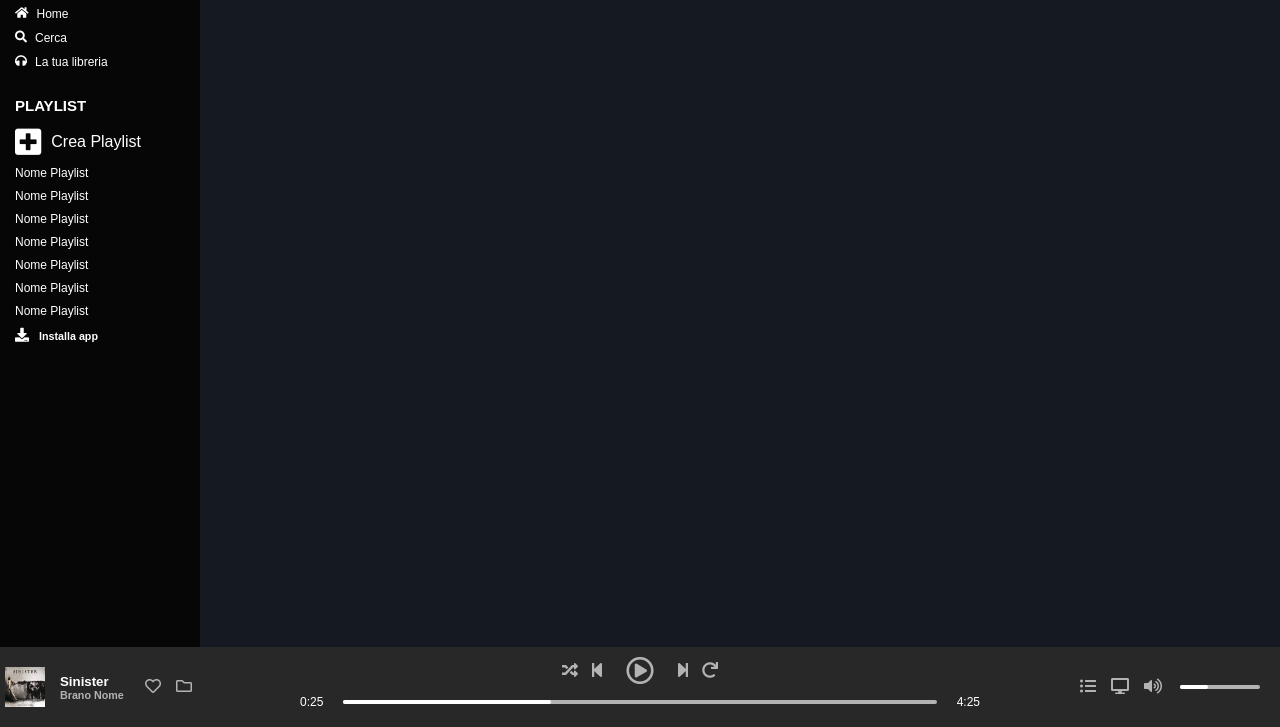
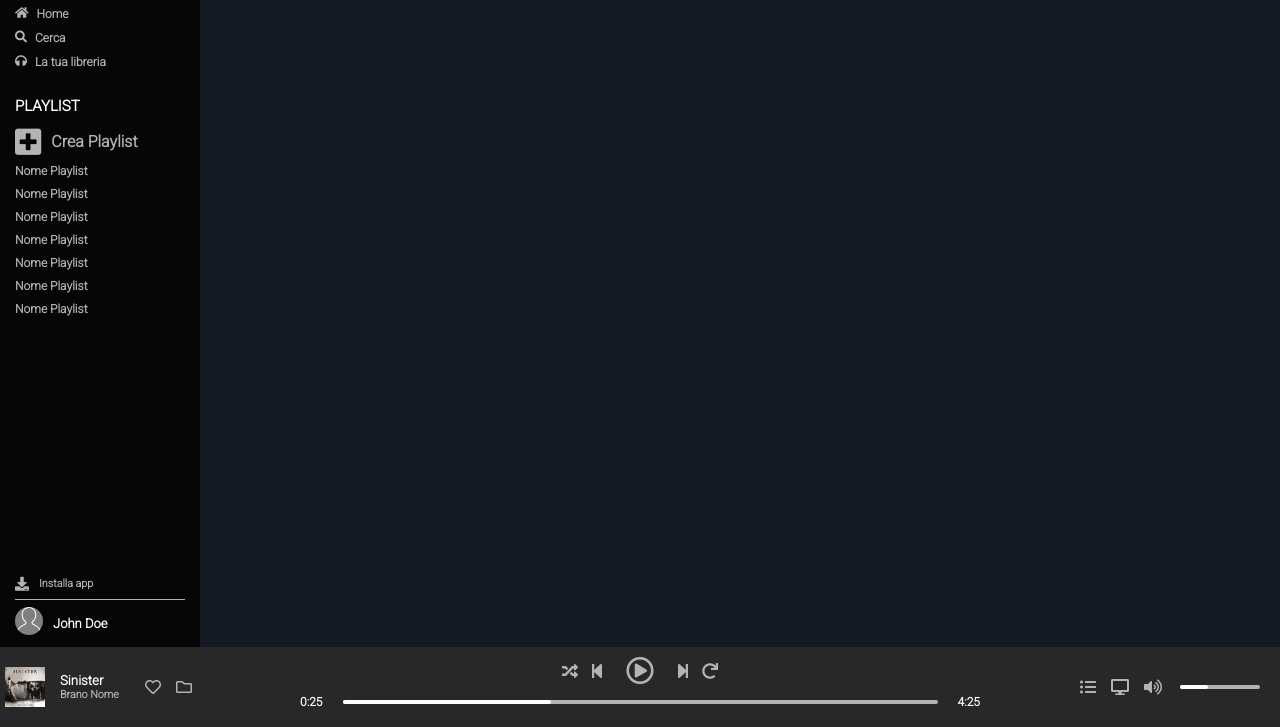
Before and after one commit to Miyka96/html-css-spotifyweb, a plain HTML site: page index.html in a window 1280 px wide. Shown: the part 73-800 px from the top of the page. Drawn offline with Linux system fonts and the light colour scheme.

Commit message:
nav bar details (progress)

```diff
--- a/index.html
+++ b/index.html
@@ -8,7 +8,10 @@
     <link rel="stylesheet" href="style.css">
     <title>Document</title>
     <link rel="preconnect" href="https://fonts.googleapis.com">
-<link rel="preconnect" href="https://fonts.gstatic.com" crossorigin>
+    <link rel="preconnect" href="https://fonts.gstatic.com" crossorigin>
+    <link rel="preconnect" href="https://fonts.googleapis.com">
+    <link rel="preconnect" href="https://fonts.gstatic.com" crossorigin>
+    <link href="https://fonts.googleapis.com/css2?family=Roboto:wght@300&family=Ubuntu&display=swap" rel="stylesheet">
 </head>
 
 <body>
@@ -21,44 +24,49 @@
                 </div>
                 <div class="nav-buttons">
                     <ul>
-                        <li>
+                        <li class="active">
                             <i class="fas fa-home"></i>
-                            <div>Home</div>
+                            <div class="btn_description"> <a href="">Home</a> </div>
                         </li>
                         <li>
                             <i class="fas fa-search"></i>
-                            <div>Cerca</div>
+                            <div class="btn_description"> <a href="">Cerca</a> </div>
                         </li>
                         <li>
                             <i class="fas fa-headphones"></i>
-                            <div>La tua libreria</div>
-                            <!-- (scusate non ho trovato l'icona giusta) -->
+                            <div class="btn_description"> <a href="">La tua libreria</a> </div>
                         </li>
                     </ul>
                 </div>
                 <div class="playlist-title">
                     <h5>Playlist</h5>
                     <div class="create-playlist">
-                        <i class="fas fa-plus-square"></i>
-                        <div>Crea Playlist</div>
+                        <a href="">
+                            <i class="fas fa-plus-square"></i>
+                            <div>Crea Playlist</div>
+                        </a>
                     </div>
                 </div>
-                <div class="playlist-li">
-                    <ul>
-                        <li>Nome Playlist</li>
-                        <li>Nome Playlist</li>
-                        <li>Nome Playlist</li>
-                        <li>Nome Playlist</li>
-                        <li>Nome Playlist</li>
-                        <li>Nome Playlist</li>
-                        <li>Nome Playlist</li>
+                    <ul class="playlist-li">
+                        <a href=""><li>Nome Playlist</li></a>
+                        <a href=""><li>Nome Playlist</li></a>
+                        <a href=""><li>Nome Playlist</li></a>
+                        <a href=""><li>Nome Playlist</li></a>
+                        <a href=""><li>Nome Playlist</li></a>
+                        <a href=""><li>Nome Playlist</li></a>
+                        <a href=""><li>Nome Playlist</li></a>
                     </ul>
-                </div>
 
                 <div class="nav-footer">
-                    <i class="fas fa-download"></i>
-                    <h6>Installa app</h6>
-                    <div class="user-name"></div>
+                    <div class="nav-footer_download">
+                        <i class="fas fa-download"></i>
+                        <a href=""><h6>Installa app</h6></a>
+                    </div>
+                    <div class="hr"></div>
+                    <div class="user-name">
+                        <div class="propic"> <img src="img/profile.svg" alt=""> </div>
+                        <div class="user-name_text">John Doe</div>
+                    </div>
                 </div>
             </nav>
 
--- a/style.css
+++ b/style.css
@@ -9,8 +9,8 @@
     height: calc(100vh - 80px);
     display: flex;
     flex-direction: column;
-    font-family: 'Ubuntu', sans-serif;
-    font-weight: 500;
+    font-family: 'Roboto', sans-serif;
+    font-weight: 600;
 }
 .toolbar{
     position: fixed;
@@ -29,12 +29,13 @@
     display: flex;
 }
 .nav-bar{
-    height: 100%;
+    height: calc(100vh - 80px);
     width: 200px;
     display: flex;
     flex-direction: column;
     gap: 10px;
     padding-left: 15px;
+    padding-right: 15px;
 }
 .main-content{
     display: flex;
@@ -49,7 +50,7 @@
 .music-playlist{
     height: 100%;
     background-color: #141922;
-    overflow-y: scroll;
+    overflow-y: auto;
 }
 
 /* TOOLBAR --------------------------------------------------*/
@@ -191,56 +192,115 @@ a{
     padding-top: 10px;
 }
 .nav-buttons{
-    color: white;
     font-size: 12px;
 }
-.nav-buttons ul li {
+.nav-buttons ul li:hover{
+    color: white;
+}
+.nav-buttons ul li{
     display: flex;
     gap: 8px;
+    color:#b4b3b3;
 }
 .nav-buttons ul{
     display: flex;
     flex-direction: column;
     gap: 10px;
 }
+.btn_description a{
+    color:#b4b3b3;
+}
+.btn_description a:hover{
+    color: white;
+}
+
 /* ----- */
 .playlist-title{
-    color: white;
+    color:#b4b3b3;
 }
 .playlist-title>h5{
     text-transform: uppercase;
     padding-top: 18px;
     padding-bottom: 14px;
     font-size: 15px;
+    color:white;
 }
-.create-playlist{
+.create-playlist a{
     display: flex;
     gap: 10px;
-    height: 28px;
+    height: 25px;
     align-items: center;
+    color:#b4b3b3;
+    text-decoration: currentColor;
+}
+.create-playlist a:hover{
+    color: white;
 }
 .create-playlist i{
     font-size: 30px;
 }
+.playlist-title .create-playlist:hover{
+    color: white;
+}
+
 /* --------- */
+
+.playlist-li a{
+    overflow-y: auto;
+    color:#b4b3b3;
+    font-size: 12px;
+    text-decoration: currentColor;
+}
+.playlist-li a:hover{
+    color: white;
+}
 .playlist-li{
-    overflow-y: scroll;
-    color: white;
-    font-size: 12px;
-}
-.playlist-li ul{
     display: flex;
     flex-direction: column;
     gap: 9px;
-    flex-shrink: 1;
+    flex-grow: 1;
 }
 /* ----- */
-.nav-footer{
+.nav-footer a{
+    color:#b4b3b3;
+    display: flex;
+    flex-direction: column;
+    gap: 10px;
+}
+.nav-footer a:hover{
     color: white;
+}
+.nav-footer_download{
     display: flex;
     gap: 10px;
-    align-items: flex-end;
+    align-items: center;
+    padding-bottom: 8px;
 }
-.nav-footer i{
+.nav-footer_download i{
     font-size: 14px;
+    color:#b4b3b3;
 }
+.hr{
+    width: 100%;
+    height: 0.5px;
+    background-color:#b4b3b3;
+    margin-bottom: 8px;
+}
+.user-name{
+    display: flex;
+    gap: 10px;
+    align-items: center;
+    padding-bottom: 8px;
+}
+.user-name_text{
+    flex-grow: 1;
+    color:white;
+    font-size: 13px;
+}
+.propic>img{
+    width: 28px;
+    height: 28px;
+    background-color: gray;
+    border-radius: 50%;
+    object-fit: contain;
+}
```
